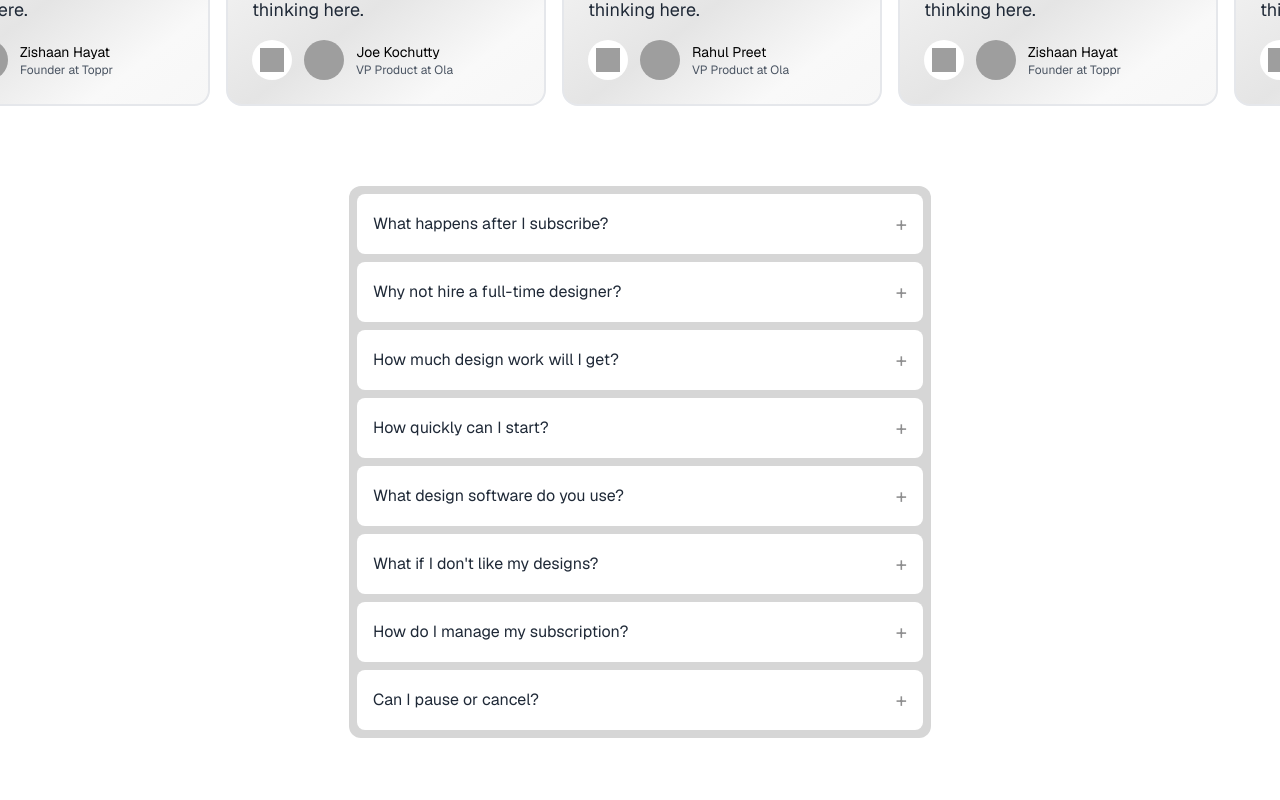
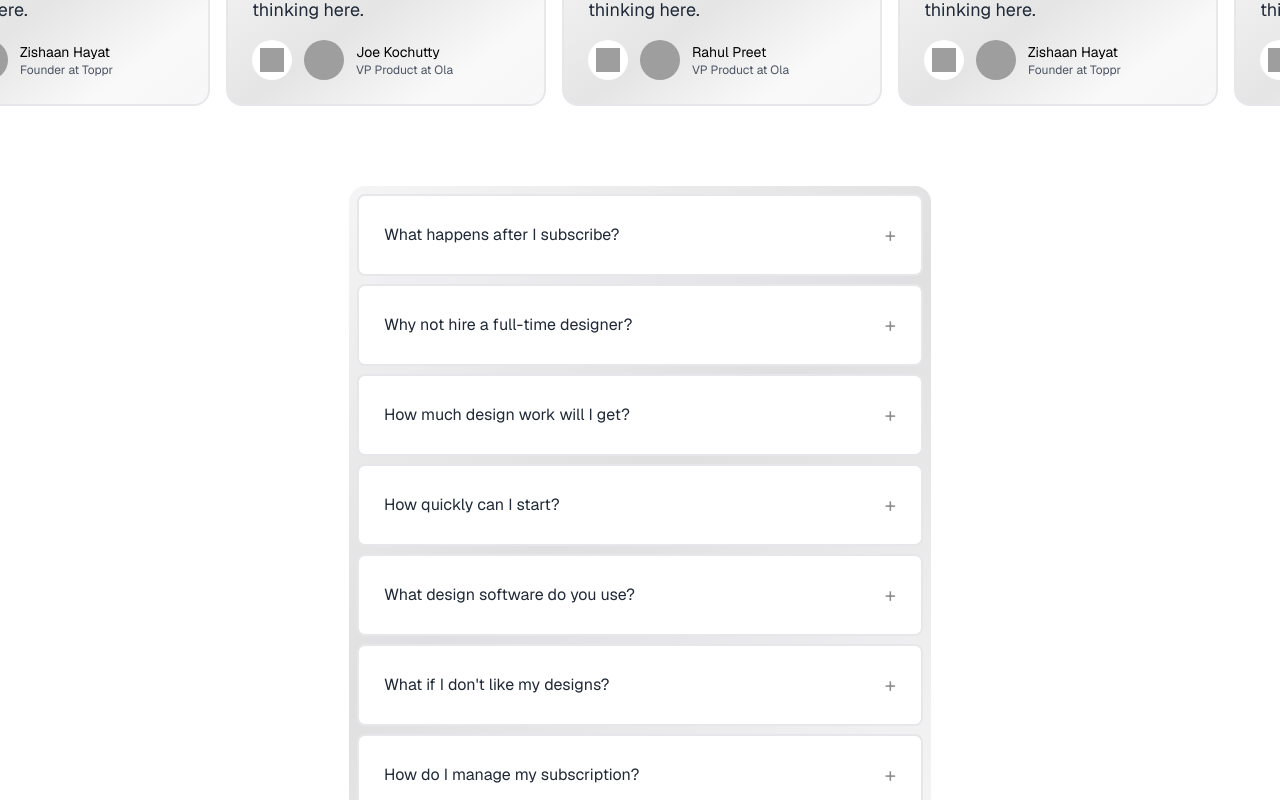
Before and after one commit to safwan-ambat/pureformweb, a React (Vite) app: page / in a window 1280 px wide. Shown: the part 3185-3985 px from the top of the page. Built offline with nearby package versions, Linux system fonts and the light colour scheme; grey boxes are pictures that could not be loaded; the HTML template or start-up script is replaced by a standard one; a web font is replaced by a local one.

Commit message:
work sec fixes

```diff
--- a/src/components/faq/index.tsx
+++ b/src/components/faq/index.tsx
@@ -20,13 +20,13 @@ const FAQItem: React.FC<{ item: FAQItem, isOpen: boolean, toggleOpen: () => void
   <div className="mb-2">
     <button
       onClick={toggleOpen}
-      className="w-full md:w-[566px] text-left p-3 md:p-4 bg-white rounded-lg  hover:shadow-md transition-shadow duration-200 flex justify-between items-center"
+      className="w-full md:w-[566px] text-left p-[12px] md:p-[25px] bg-white rounded-[8px] border-2 hover:shadow-md transition-shadow duration-200 flex justify-between items-center"
     >
       <span className="text-gray-800 text-sm md:text-base">{item.question}</span>
       <span className="text-gray-100 text-lg md:text-xl ml-2">{isOpen ? '−' : '+'}</span>
     </button>
     {isOpen && (
-      <div className="p-3 md:p-4 bg-gray-50 rounded-b-lg mt-1 text-gray-600 text-sm md:text-base">
+      <div className="p-3 md:p-4 bg-gray-50 rounded-b-[8px] mt-1 text-gray-600 text-sm md:text-base">
         {item.answer}
       </div>
     )}
@@ -41,7 +41,7 @@ const FAQ: React.FC = () => {
   };
 
   return (
-    <div className="max-w-full md:max-w-2xl mx-auto pb-0 pt-[5px] px-[5px] md:pt-[8px] md:px-[8px] bg-gray-50 rounded-xl">
+    <div className="max-w-full md:max-w-2xl md:mx-auto  mx-[16px] pb-0 pt-[6px] px-[5px] md:pt-[8px] md:px-[8px] faqBg rounded-[10px] md:rounded-[16px]">
 
       {faqData.map((item, index) => (
         <FAQItem
--- a/src/components/featureCard/index.tsx
+++ b/src/components/featureCard/index.tsx
@@ -8,7 +8,7 @@ interface CardProps {
 
 const Card: React.FC<CardProps> = ({ title, description, image }) => {
   return (
-    <div className="bg-white rounded-xl sm:w-full md:w-[372px] min-h-[166px] md:h-[240px] border-4 border-gray-200 transform transition-transform duration-300 hover:rotate-2 hover:-translate-y-2 overflow-hidden">
+    <div className="bg-white rounded-[16px] sm:w-full md:w-[372px] min-h-[166px] md:h-[240px] border-4 border-gray-200 transform transition-transform duration-300 hover:rotate-2 hover:-translate-y-2 overflow-hidden">
       <div className="grid grid-cols-5 h-full">
         <div className="col-span-3 flex flex-col justify-start p-[20px_18px_20px_20px] md:p-[32px_15px_32px_32px]">
           <h4 className="font-semibold mb-[8px]">{title}</h4>
--- a/src/components/workTemplate/index.tsx
+++ b/src/components/workTemplate/index.tsx
@@ -19,19 +19,19 @@ interface TemplateProps {
 
 const Template: React.FC<TemplateProps> = ({ mainImage, mob1, mob2, webImg }) => {
   return (
-    <div className="w-full mx-auto px-4 md:px-6">
+    <div className="w-full mx-auto ">
       <p className="text-base text-center mt-20 mb-10 md:mb-10">
         <Styled>0 → 1</Styled> <Styled>B</Styled> <Styled>P</Styled> <Styled>PD</Styled> <Styled>\</Styled>
       </p>
       <h3 className="text-xl md:text-2xl font-medium text-center mb-14">Social space for home building</h3>
 
-      <div className="mb-6">
+      <div className="md:mb-[20px] mb-[8px]">
         <div className="border border-[#EBEBEB] rounded-xl md:rounded-3xl overflow-hidden">
           <Image {...mainImage} />
         </div>
       </div>
 
-      <div className="grid grid-cols-1 md:grid-cols-2 gap-6 mb-6">
+      <div className="grid grid-cols-2 md:gap-[20px] md:mb-[20px] gap-[8px] mb-[8px]">
         <div className="border border-[#EBEBEB] rounded-xl md:rounded-3xl p-4 md:p-14 flex justify-center items-center">
           <div className="w-full max-w-[329px] aspect-[329/676]">
             <Image {...mob1} />
--- a/src/index.css
+++ b/src/index.css
@@ -100,3 +100,14 @@ h5 {
     rgba(229, 229, 229, 0.4) 100%  /* Fourth color with 80% opacity */
   );
 }
+
+.faqBg {
+  background: rgb(235, 235, 235);
+  background: linear-gradient(
+    -37deg,
+    rgba(235, 235, 235, 0.4) 0%,   /* First color with 80% opacity */
+    rgba(215, 214, 214, 0.4) 23%,  /* Second color with 80% opacity */
+    rgba(176, 176, 176, 0.4) 56%,  /* Third color with 80% opacity */
+    rgba(229, 229, 229, 0.4) 100%  /* Fourth color with 80% opacity */
+  );
+}
```
